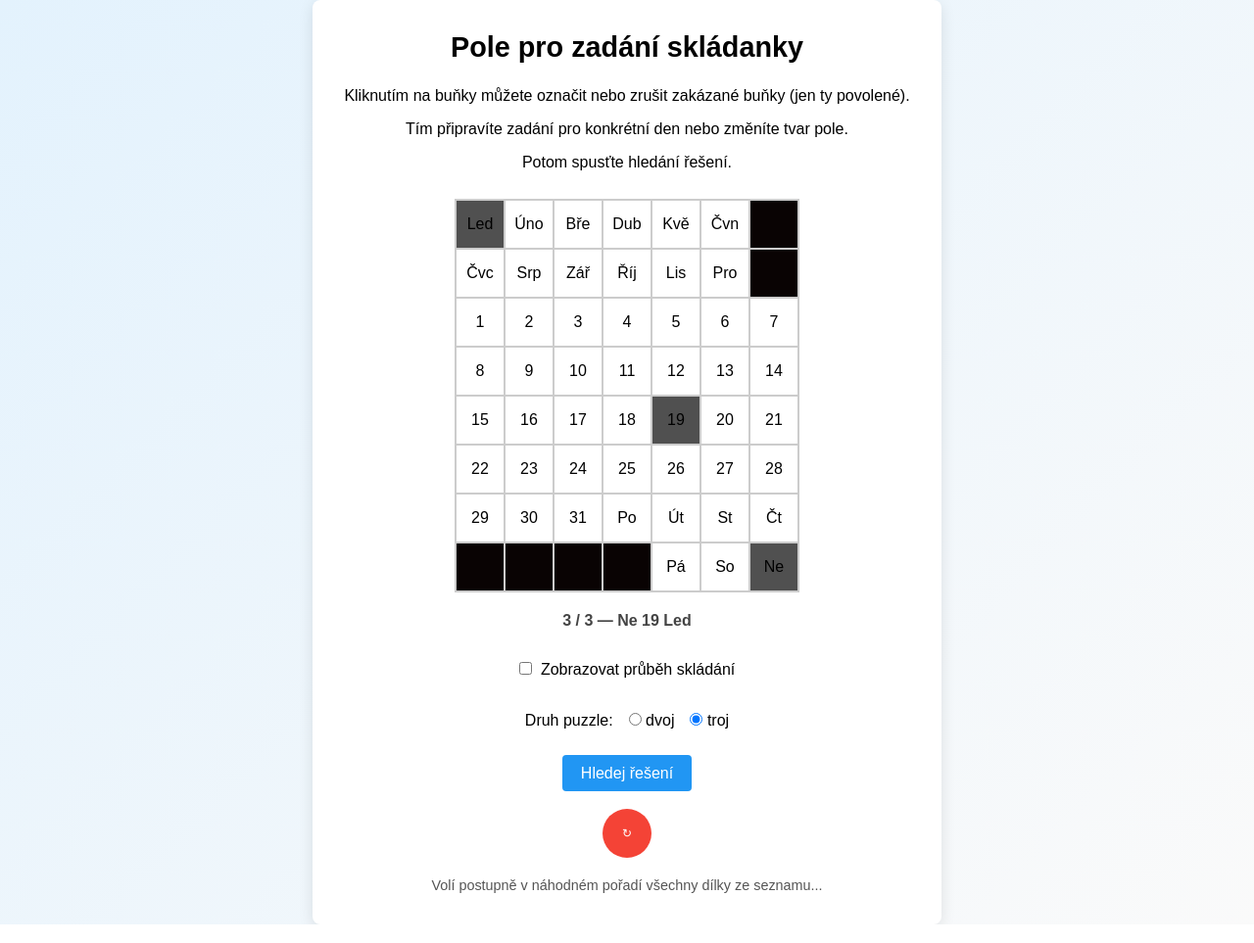
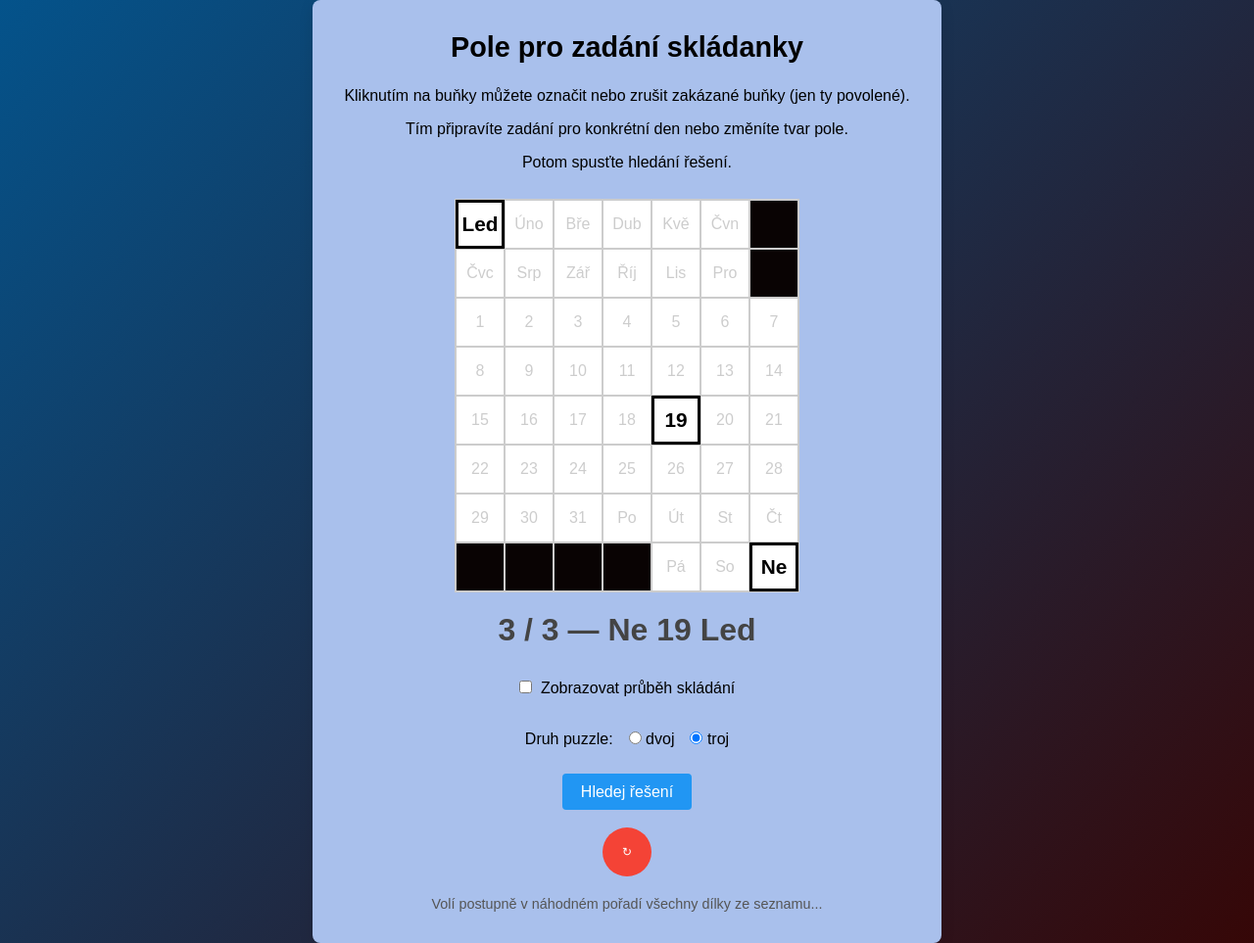
Before and after one commit to jojkos/calendarPuzzle, a plain HTML site: page index.html in a window 1280 px wide. Shown: the whole page at 98% size. Drawn offline with Linux system fonts and the light colour scheme.

Commit message:
visual improvements

```diff
--- a/index.html
+++ b/index.html
@@ -16,7 +16,7 @@
         min-height: 100vh;
         margin: 0;
         font-family: Arial, sans-serif;
-        background: linear-gradient(135deg, #e3f2fd 0%, #fafafa 100%);
+        background: linear-gradient(135deg, #04538b 0%, #360707 100%);
         display: flex;
         justify-content: center;
         align-items: center;
@@ -28,7 +28,7 @@
         align-items: center;
         position: relative;
         padding: 2rem;
-        background: #fff;
+        background: #a9c0ec;
         border-radius: 8px;
         box-shadow: 0 4px 15px rgba(0, 0, 0, 0.1);
       }
@@ -58,7 +58,7 @@
       }
 
       #date {
-        font-size: 1rem;
+        font-size: 2rem;
         font-weight: bold;
         color: #444;
         text-align: center;
@@ -67,13 +67,14 @@
       .cell {
         width: 50px;
         height: 50px;
-        background-color: white;
+        background-color: rgb(255, 255, 255);
         border: 1px solid #ccc;
         cursor: pointer;
         transition: background-color 0.3s, transform 0.2s;
         display: flex;
         align-items: center;
         justify-content: center;
+        color: rgba(0, 0, 0, 0.2); /* Přidáno: průhledná barva písma */
       }
 
       /* Hover effect for user-clickable cells */
@@ -83,7 +84,10 @@
       }
 
       .disabled {
-        background-color: rgb(80, 80, 80) !important;
+        font-weight: bold; /* Tučné písmo */
+        border: 3px solid black !important; /* Silný černý rámeček */
+        color: black; /* Plná černá barva písma */
+        font-size: 1.3rem; /* Zvýšená velikost písma */
       }
 
       /* Puzzle-defined (fixed) disabled cells -> no pointer events */
@@ -115,6 +119,11 @@
       button:hover {
         background: #1976d2;
         transform: scale(1.05);
+      }
+
+      button:disabled {
+        background: #ccc;
+        cursor: not-allowed;
       }
 
       #refreshButton {
@@ -648,7 +657,7 @@
           ) {
             cell.style.backgroundColor = "white";
           } else if (cell.classList.contains("disabled")) {
-            cell.style.backgroundColor = "rgb(80, 80, 80)";
+            cell.style.backgroundColor = "rgb(222, 222, 222)";
           } else if (cell.classList.contains("puzzle-disabled")) {
             cell.style.backgroundColor = "rgb(9, 3, 3)";
           }
@@ -880,8 +889,11 @@
         const precomputed = precomputeRotations(tiles);
 
         runButton.disabled = true;
+
+        // Allow the browser to render the disabled state
         setTimeout(() => {
           const success = backtrackBlocking(grid, precomputed, 0);
+
           runButton.disabled = false;
 
           if (success) {
@@ -901,9 +913,8 @@
           } else {
             console.log("No solution found (blocking).");
           }
-        });
+        }, 10); // Execute this logic in the next event loop tick
       }
-
       function solveAnimated(gridElement, tiles) {
         const grid = Array.from({ length: rows }, () => Array(cols).fill(0));
         const precomputed = precomputeRotations(tiles);
```
